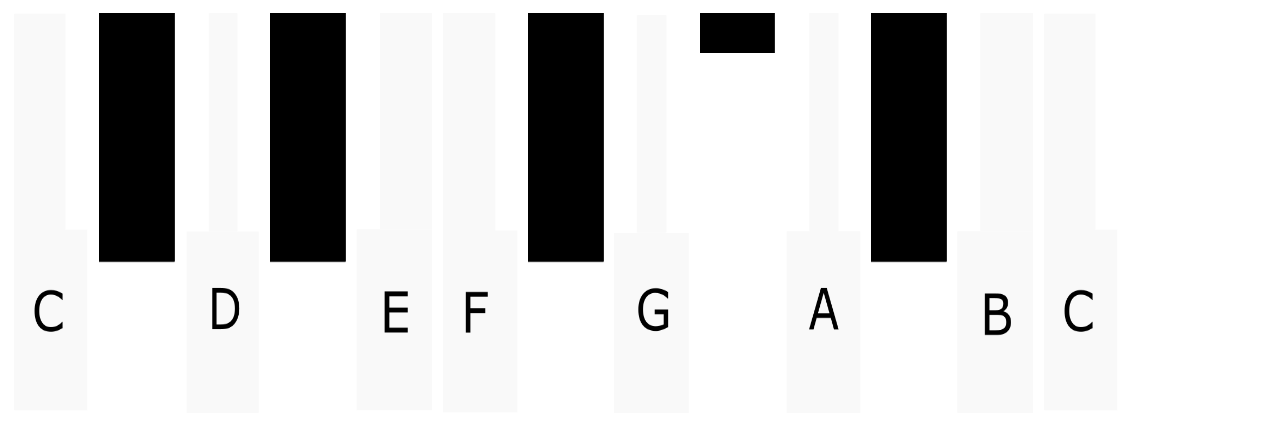
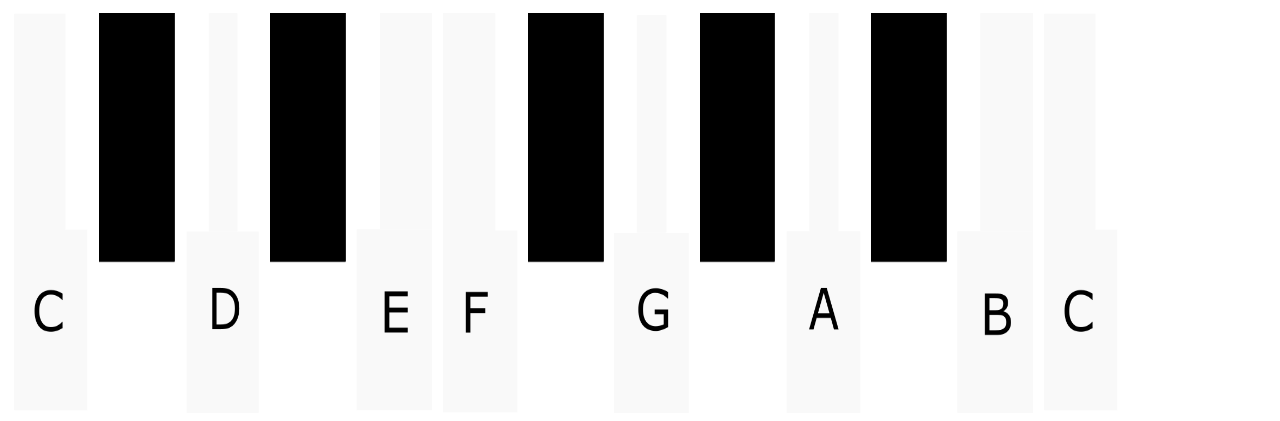
Before and after one commit to mcheifetz/PHYS_S-12, a plain HTML site: page BuzzerSite/FirebaseBuzzer.html in a window 1280 px wide. Drawn offline with Linux system fonts and the light colour scheme.

Commit message:
fixed note

```diff
--- a/BuzzerSite/FirebaseBuzzer.html
+++ b/BuzzerSite/FirebaseBuzzer.html
@@ -16,7 +16,7 @@
 	<input type="image" src="./F.PNG" name="F" id="F"  style = "float: left; width: 6%; padding: 5px" height = "400">
 	<input type="image" src="./Sharp.PNG" name="F#" id="F#"  style = "float: left; width: 6%; padding: 5px" height = "250">
 	<input type="image" src="./G.PNG" name="G" id="G"  style = "float: left; width: 6%; padding: 5px" height = "400">
-	<input type="image" src="./Sharp.PNG" name="G#" id="G#"  style = "float: left; width: 6%; padding: 5px" height = "40">
+	<input type="image" src="./Sharp.PNG" name="G#" id="G#"  style = "float: left; width: 6%; padding: 5px" height = "250">
 	<input type="image" src="./A.PNG" name="A" id="A"  style = "float: left; width: 6%; padding: 5px" height = "400">
 	<input type="image" src="./Sharp.PNG" name="A#" id="A#"  style = "float: left; width: 6%; padding: 5px" height = "250">
 	<input type="image" src="./B.PNG" name="B" id="B"  style = "float: left; width: 6%; padding: 5px" height = "400">
```
